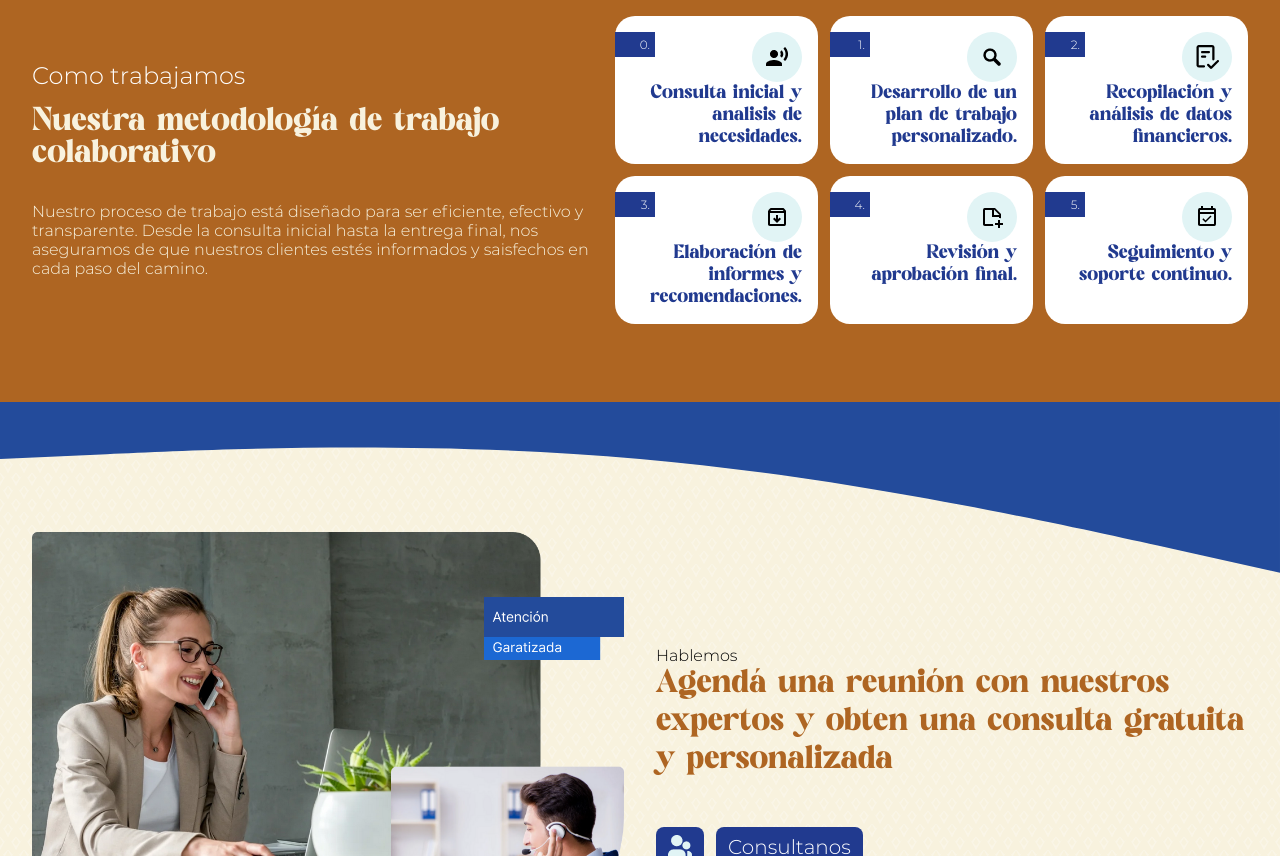
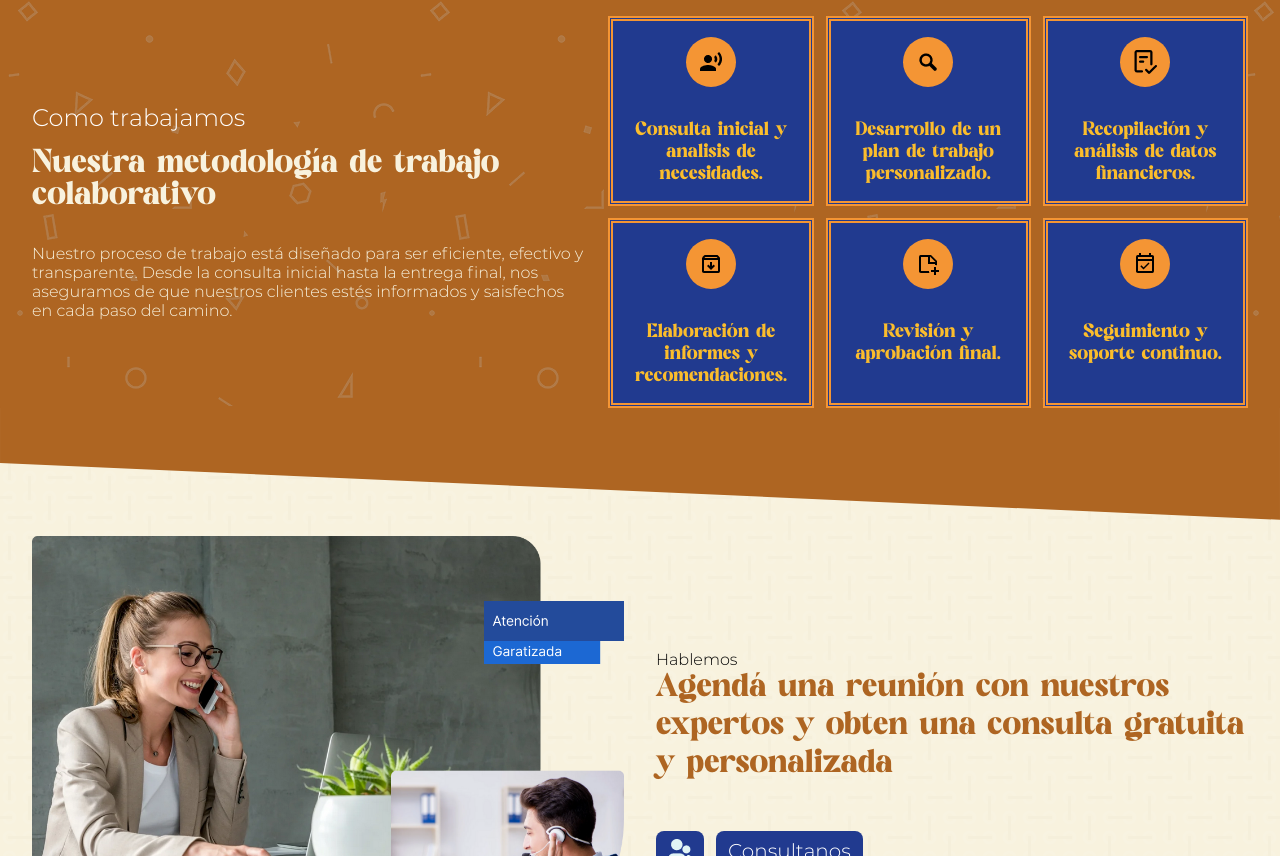
Before and after one commit to YonPalac1/TuContadorOnline, a React (Vite) app: page / in a window 1280 px wide. Shown: the part 2224-3080 px from the top of the page. Built offline with nearby package versions, Linux system fonts and the light colour scheme.

Commit message:
agrego nuevos estilos

```diff
--- a/src/app.jsx
+++ b/src/app.jsx
@@ -127,7 +127,7 @@ const App = () => {
         </section>
 
         <section className="contact-to-meet" id="hablemos">
-            <svg viewBox="0 0 1440 320"><path fill="#234b9b" fill-opacity="1" d="M0,64L120,58.7C240,53,480,43,720,64C960,85,1200,139,1320,165.3L1440,192L1440,0L1320,0C1200,0,960,0,720,0C480,0,240,0,120,0L0,0Z"></path></svg>
+        <svg xmlns="http://www.w3.org/2000/svg" viewBox="0 0 1440 320"><path fill="#ae6522" fill-opacity="1" d="M0,64L1440,128L1440,0L0,0Z"></path></svg>
             <div className="container">
                 <div className="image">
                     <Reveal delay={0.35}>
--- a/src/commons/HowWorksCards.jsx
+++ b/src/commons/HowWorksCards.jsx
@@ -20,7 +20,6 @@ export const HowWorksCards = ({ item, index }) => {
     initial="hidden"
     animate={mainControls}
     transition={{ duration: 0.5, delay: 0.35 }}  className="card">
-        <p>{index}.</p>
         <div className="image">
             <img src={item.img} alt="" />
         </div>
--- a/src/style.css
+++ b/src/style.css
@@ -674,7 +674,8 @@ header .container .titles .call-to-action div {
 /* how works */
 .how-works {
     background: var(--brown);
-    padding: 5rem 0;
+    background-image: url("./assets/images/geometry.png");
+    padding: 5rem 2rem 0;
     position: relative;
 }
 .how-works svg {
@@ -714,13 +715,13 @@ header .container .titles .call-to-action div {
 }
 .how-works .card {
     min-width: 200px;
-    background-color: white;
+    background-color: var(--blue);
     padding: 1rem;
-    border-radius: 20px;
-    text-align: right;
+    border: 5px double var(--orange);
+    text-align: center;
     position: relative;
     display: flex;
-    align-items: end;
+    align-items: center;
     flex-direction: column;
     z-index: 1;
 }
@@ -728,12 +729,10 @@ header .container .titles .call-to-action div {
     position: absolute;
     left: 0;
     top: -1rem;
-    background-color: var(--blue
-    );
-    color: white;
+    color: var(--gray);
     width: 40px;
     padding: 5px;
-    font-size: 12px;
+    font-size: 1rem;
 }
 .how-works .card .image {
     width: 50px;
@@ -741,12 +740,18 @@ header .container .titles .call-to-action div {
     display: flex;
     justify-content: center;
     align-items: center;
-    background-color: var(--dark-gray);
+    background-color: var(--orange);
     border-radius: 50%;
     position: relative;
 }
 .how-works p {
     color: var(--gray);
+    margin-top: 2rem;
+}
+.how-works h3 {
+    color: var(--yellow);
+    /* font-family: var(--montserrat); */
+    font-weight: lighter;
     margin-top: 2rem;
 }
 @media screen and (max-width: 952px) {
@@ -778,7 +783,7 @@ header .container .titles .call-to-action div {
     padding: 8rem 0;
     position: relative;
     background-color: var(--gray);
-    background-image: url("./assets/images/fake-luxury.png");
+    background-image: url("./assets/images/connected.png");
 }
 .contact-to-meet svg {
     position: absolute;
```
